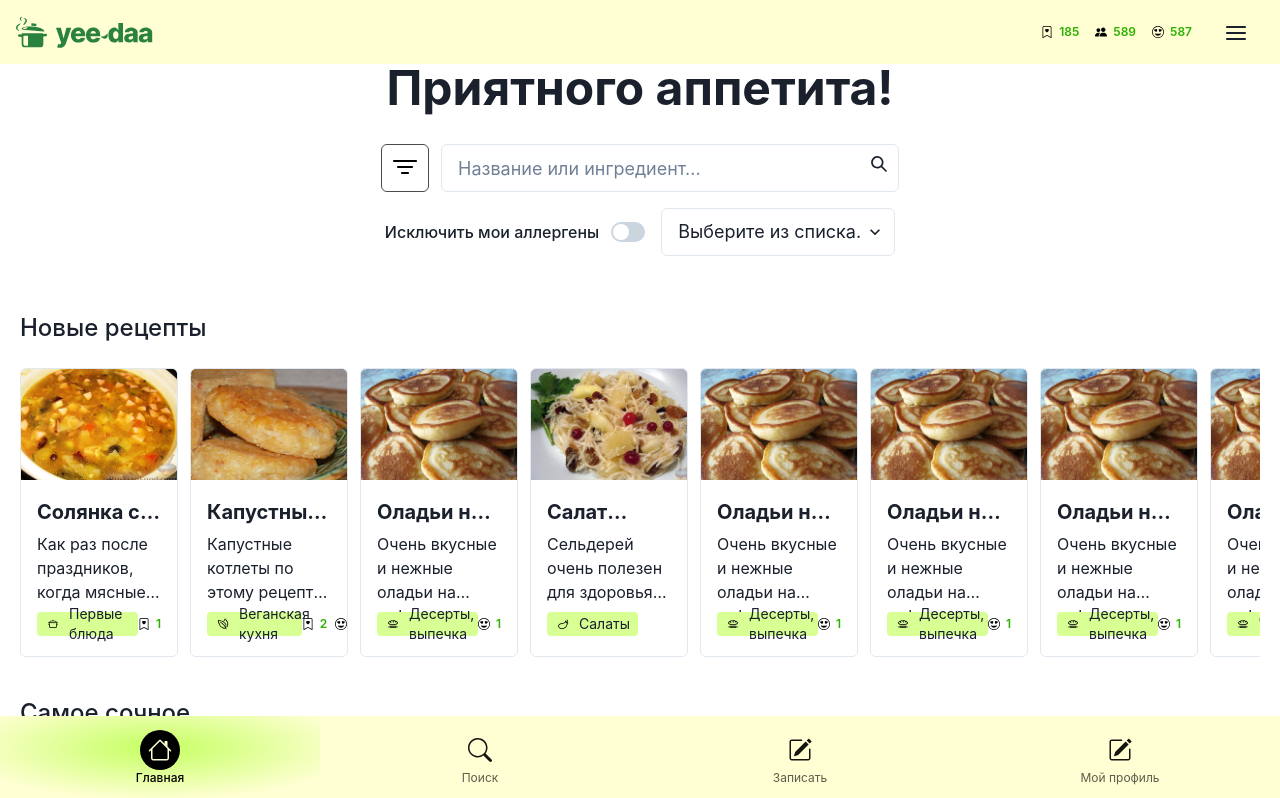
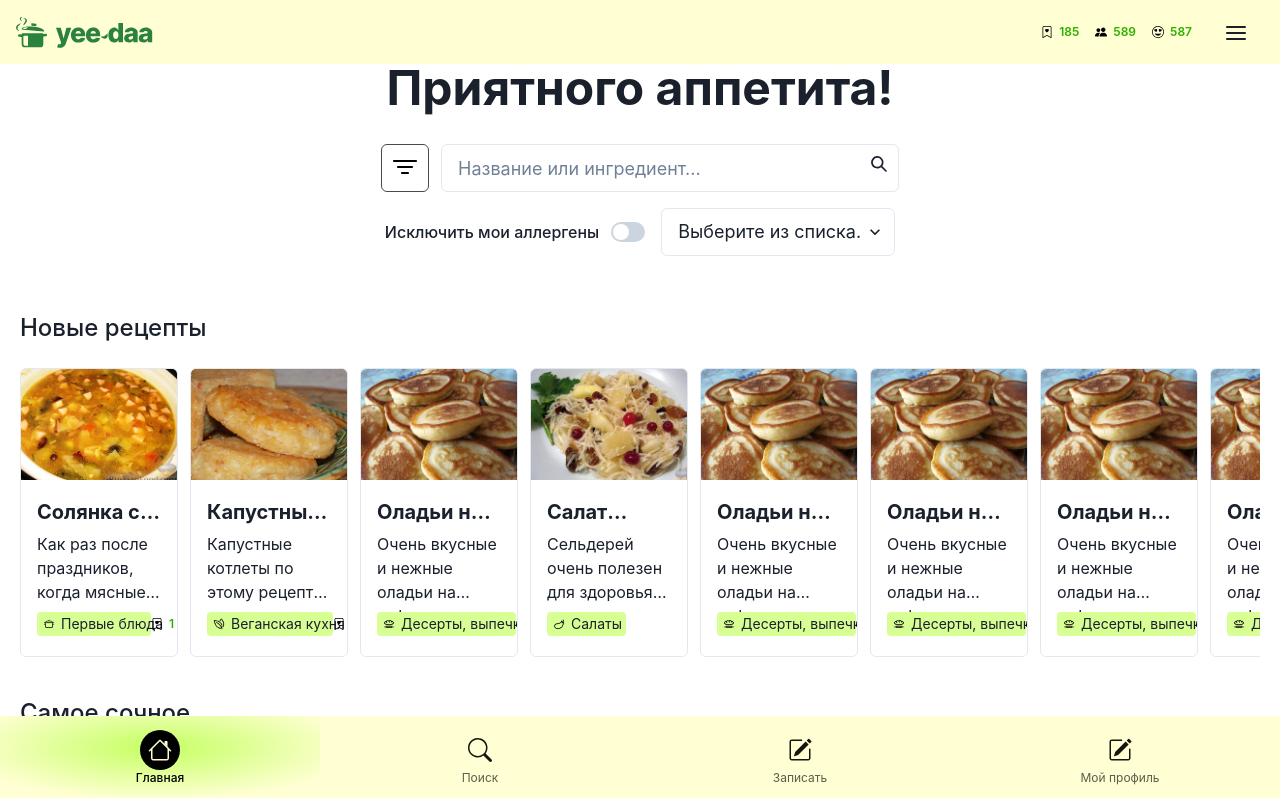
Before and after one commit to ClevertecFrontendLab/sergioivanov008, a React (Vite) app: page / in a window 1280 px wide. Shown: the top 798 px of the page. Built offline with nearby package versions, Linux system fonts and the light colour scheme.

Commit message:
refactor(badge): change style

```diff
--- a/src/components/badge/Badge.tsx
+++ b/src/components/badge/Badge.tsx
@@ -8,11 +8,11 @@ export function Badge({ type, color }: BadgePropsType) {
     return (
         <Flex
             align='center'
-            gap={2}
+            gap={{ base: '4px', lg: '8px' }}
             backgroundColor={color}
             borderRadius='4px'
             py='2px'
-            px='8px'
+            px={{ base: '4px', lg: '8px' }}
             h='24px'
         >
             <Image
@@ -21,7 +21,7 @@ export function Badge({ type, color }: BadgePropsType) {
                 src={CATEGORY_DB[type].image}
                 alt={CATEGORY_DB[type].category}
             />
-            <Text fontWeight={400} fontSize={14} lineHeight='143%'>
+            <Text fontWeight={400} fontSize={14} lineHeight='143%' whiteSpace='nowrap'>
                 {CATEGORY_DB[type].category}
             </Text>
         </Flex>
```
